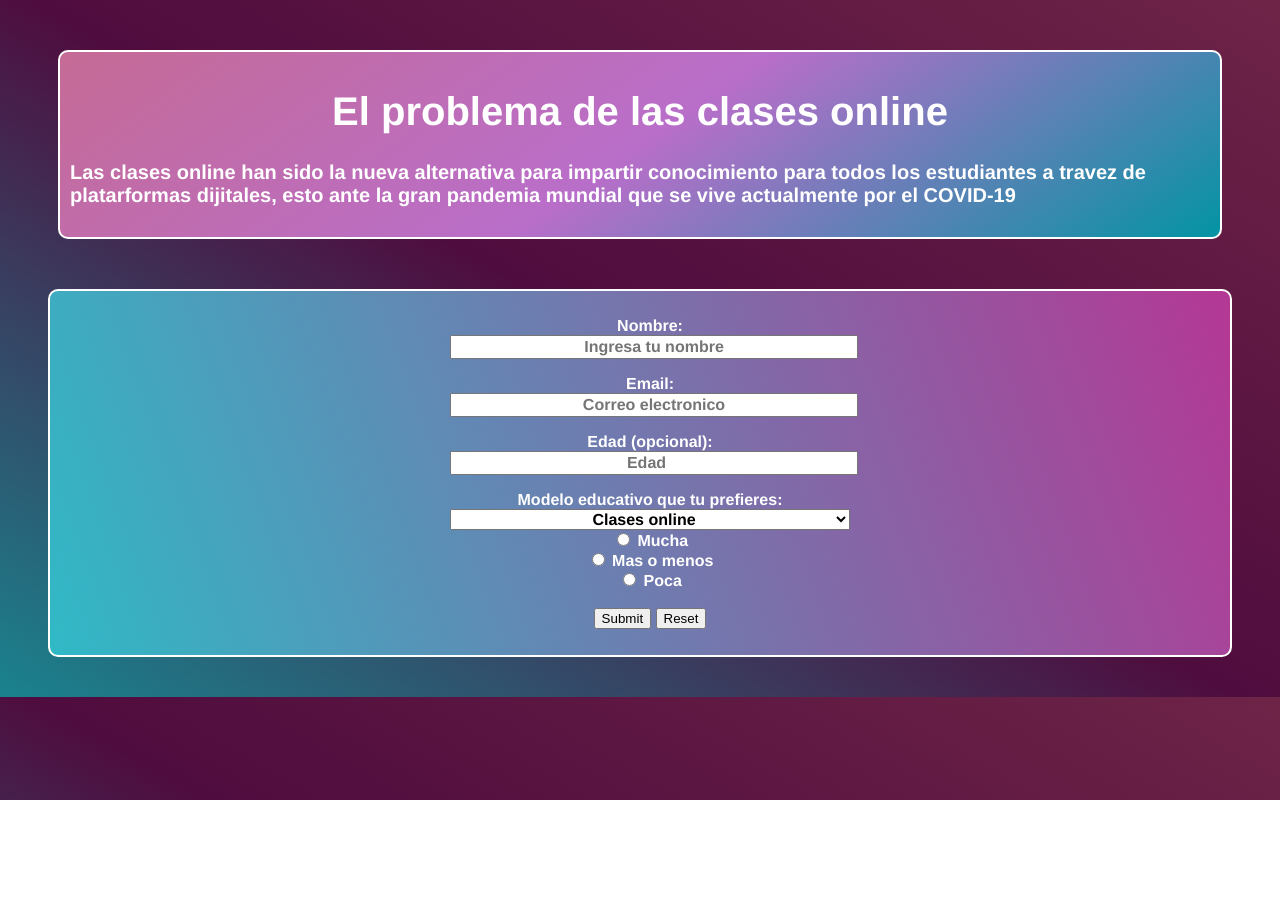
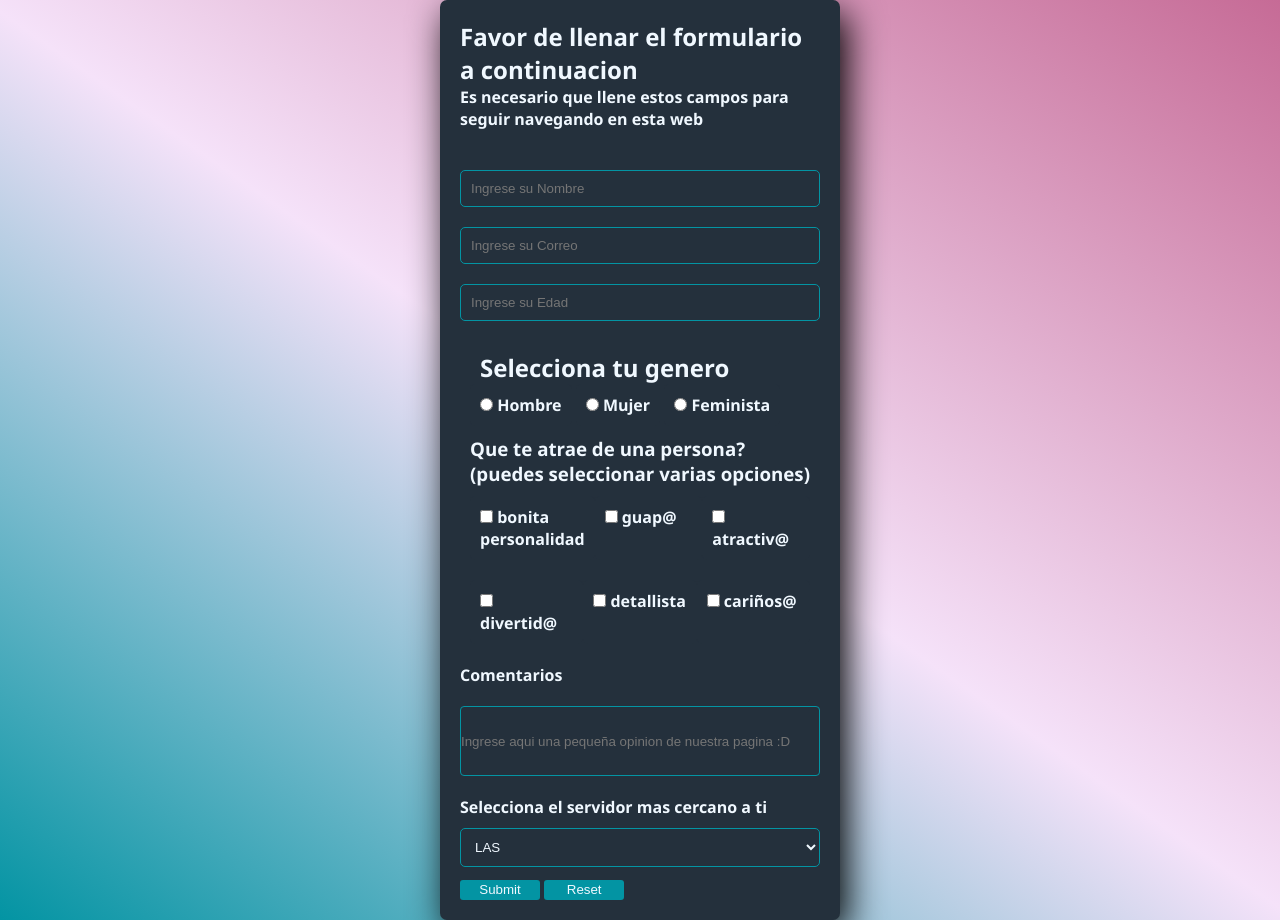
Before and after one commit to DBirdie/Proyecto-2-html, a plain HTML site: page index.html in a window 1280 px wide. Before the commit the page ends 800 px from the top, so only its background shows below. Drawn offline with Linux system fonts and the light colour scheme.

Commit message:
version FINAL

```diff
--- a/index.html
+++ b/index.html
@@ -1,46 +1,121 @@
 <!DOCTYPE html>
 <html lang="en">
   <head>
-  <meta charset="UTF-8">
-  <meta name="viewport" content="width=device-width, initial-scale=1.0">
-  <title>Proyecto2</title>
+    <meta charset="UTF-8" />
+    <meta name="viewport" content="width=device-width, initial-scale=1.0" />
     <link rel="stylesheet" href="style.css">
+    <title>Formulario de registro</title>
   </head>
   <body>
-<div class="gradiente-introduccion"><h1 id="title" class="title">El problema de las clases online</h1>
-  <p id="description" class="description">Las clases online han sido la nueva alternativa para impartir conocimiento para todos los estudiantes a travez de platarformas dijitales, esto ante la gran pandemia mundial que se vive actualmente por el COVID-19</p>
+    <section class="formstyle">
+      <div class="form">
+        <form id="survey-form" class="formmaster">
+
+          <div class="titulo">
+          <h1 id="title" class="text">
+            Favor de llenar el formulario a continuacion
+          </h1>
+          <p id="description" class="text">
+            Es necesario que llene estos campos para seguir navegando en esta web
+          </p>
           </div>
-  <form id="survey-form" class="survey-form">
-    <label for="name" id="name-label" class="name-label">
-    <p class="email-name-text">Nombre:<input name="name" placeholder="Ingresa tu nombre" id="name" class="opciones" type="text" required></p>
+
+        <div class="nombre-email-edad">
+          <label for="preguntas" class="name-label">
+        <input name="Nombre" class="form1" type="text" id="name" placeholder="Ingrese su Nombre">
           </label>
-    <label for="email" id="email-label" class="email-label">
-    <p class="email-name-text">Email:
-      <input name="email" placeholder="Correo electronico" id="email" class="opciones" type="email" required></p>
+
+          <label for="preguntas" class="email-label">
+        <input name="email" class="form1" type="email" id="email" placeholder="Ingrese su Correo">
           </label>
-      <label for="number" id="number-label" class="number-label">
-      <p class="email-name-text">Edad (opcional):<input name="number" placeholder="Edad" id="number" class="opciones" type="number" min="6" max="100" required></p>
+
+          <label for="preguntas" class="number-label">
+        <input name="Edad" class="form1" type="number" id="number" placeholder="Ingrese su Edad" min="6" max="100">
           </label>
-    <label for="dropdown" id="dropdown-label" class="dropdown-label">
-   <div class="email-name-text">
-      <p class="email-name-text">Modelo educativo que tu prefieres:<select placeholder="Selecciona una opción" id="dropdown" class="opciones" name="role"></p>
-        <option value="role">Clases online</option>
-        <option value="role">Clases presenciales</option>
+
         </div>
-      </label>
-    <p>Titulo</p>
-    <input type="radio" id="mucha" name="bolita" value="mucha">
-      <label for="mucha">Mucha</label>
-    <br>
-  <input type="radio" id="mas o menos" name="bolita" value="mas o menos">
-      <label for="mas o menos">Mas o menos</label>
-    <br>
-  <input type="radio" id="poca" name="bolita" value="poca">
-      <label for="poca">Poca</label>
-    <br>
-    <br>
-    <input type="submit" id="submit" class="reset">
-    <input type="reset" id="reset" class="reset">
+
+        <div class="casillas">
+          <div class="radio">
+            <div class="genero">
+              <h2 class="text">Selecciona tu genero</h2>
+            </div>
+
+                <label for="Hombre" class="form1">
+              <input type="radio" name="radio" id="Hombre" >
+                Hombre</label>
+
+                <label for="Mujer" class="form1">
+              <input type="radio" name="radio" id="Mujer" >
+                Mujer</label>
+
+                <label for="Feminista" class="form1">
+              <input type="radio" name="radio" id="Feminista" >
+                Feminista</label>
+
+            </div>
+
+            <div class="checkbox">
+
+              <h3 class="text">Que te atrae de una persona?(puedes seleccionar varias opciones)</h3>
+
+                    <div class="filas">
+                <label for="bonita personalidad" class="form1">
+              <input type="checkbox" value="checkbox" id="bonita personalidad">
+                bonita personalidad</label>
+
+                <label for="guap@" class="form1">
+              <input type="checkbox" value="checkbox" id="guap@">
+                guap@</label>
+
+                <label for="atractiv@" class="form1">
+              <input type="checkbox" value="checkbox" id="atractiv@">
+                atractiv@</label>
+                    </div>
+
+                    <div class="filas">
+                <label for="divertid@" class="form1">
+              <input type="checkbox" value="checkbox" id="divertid@">
+                divertid@</label>
+
+                <label for="detallista" class="form1">
+              <input type="checkbox" value="checkbox" id="detallista">
+                detallista</label>
+
+                <label for="cariños@" class="form1">
+              <input type="checkbox" value="checkbox" id="cariños@">
+                  cariños@</label>
+                    </div>
+
+            </div>
+
+            <div class="text-area">
+
+              <h4 class="text">Comentarios</h4>
+
+              <input type="textarea" id="textarea" placeholder="Ingrese aqui una pequeña opinion de nuestra pagina :D">
+
+            </div>
+
+            <div class="servidor">
+              <p class="text">Selecciona el servidor mas cercano a ti</p>
+            <select name="servidor" id="dropdown" class="form1" aria-placeholder="Seleccione el Servidor mas Cercano">
+              <option value="servidor" class="text">LAS</option>
+              <option value="servidor" class="text">LAN</option>
+              <option value="servidor" class="text">NA</option>
+            </div>
+
+          </div>
+
+            <div class="submitarea">
+
+              <input type="submit" class="submit" id="submit">
+              <input type="reset" class="reset" id="reset">
+
+            </div>
+
         </form>
+      </div>
+    </section>
   </body>
 </html>
--- a/style.css
+++ b/style.css
@@ -1,65 +1,80 @@
-.title {
-  font-size: 40px;
-  font-family: Helvetica;
-  color: white;
-  text-align: center;
+* {
+  margin: 0;
+  padding: 0;
+  box-sizing: border-box;
+}
+body {
+  background-image: linear-gradient(35deg, #0394a3, #f5e2f9, #c66b96);
+}
+.formstyle {
+  width: 400px;
+  height: auto;
+  background-color: #24303c;
+  padding: 20px;
+  margin: auto;
+  border-radius: 7px;
+  color: aliceblue;
+  font-family: 'Segoe UI', Tahoma, Geneva, Verdana, sans-serif;
   font-weight: bold;
+  box-shadow: 7px 13px 37px #000000;
 }
-.description {
-  font-size: 20px;
-  font-family: Helvetica;
-  color: white;
-  font-weight: bold;
+.titulo {
+  margin-bottom: 30px;
 }
-.gradiente-introduccion {
-  background-image: linear-gradient(-35deg, #0394a3, #b96ec9, #c66b96);
-  align-items: center;
-  justify-content: center;
-  position: relative;
-  display: block;
-  border-radius: 10px;
-  overflow: hidden;
-  width: auto;
-  height: auto;
-  margin: 50px;
-  font-size: 20px;
-  border: 2px solid white;
+.nombre-email-edad {
+  display: flex;
+  flex-direction: column;
+}
+.form1 {
+  width: 100%;
   padding: 10px;
+  margin-top: 10px;
+  margin-bottom: 10px;
+  border-radius: 5px;
+  background-color: #24303c;
+  color: aliceblue
 }
-
-body {
-  background-image: linear-gradient(30deg, #1a838e, #4f0c3e, #6e2447);
+.casillas {
+  display: flex;
+  flex-direction: column;
 }
-.survey-form {
-  background-image: linear-gradient(70deg, #30b9c6, #b43895);
-  text-align: center;
-  align-items: center;
-  justify-content: center;
-  position: relative;
-  display: block;
-  border-radius: 10px;
-  overflow: hidden;
-  width: auto;
-  height: auto;
-  margin: 40px;
-  font-size: 20px;
-  border: 2px solid white;
-  padding: 10px;
-  padding-left: 400px;
+.genero {
+  width: 100%;
+  margin: 10px;
 }
-.email-name-text {
-  font-size: 16px;
-  font-family: Helvetica;
-  color: white;
-  font-weight: bold;
-  text-align: center;
-  width: 400px;
+#email, #number, #name, #dropdown {
+  border: 1px solid #0394a3;
 }
-.opciones {
-  font-size: 16px;
-  font-family: Helvetica;
-  color: black;
-  text-align: center;
-  font-weight: bold;
-  width: 400px;
+.radio {
+  margin: 10px;
 }
+.checkbox {
+  display: flex;
+  flex-direction: column;
+  margin: 10px;
+}
+.filas {
+  display: flex;
+  flex-direction: row;
+}
+#textarea {
+  width: 100%;
+  height: 70px;
+  background-color: #24303c;
+  border: 1px solid #0394a3;
+  margin-top: 20px;
+  margin-bottom: 20px;
+  border-radius: 4px;
+}
+#submit, #reset {
+  width: 80px;
+  height: 20px;
+  background-color: #0394a3;
+  color: aliceblue;
+  border: aliceblue;
+  border-radius: 3px;
+}
+#submit:hover, #reset:hover {
+  background-color: #97f1f5;
+  color: #24303c;
+}
```
Lines whose indentation alone changed are shown as unchanged.
